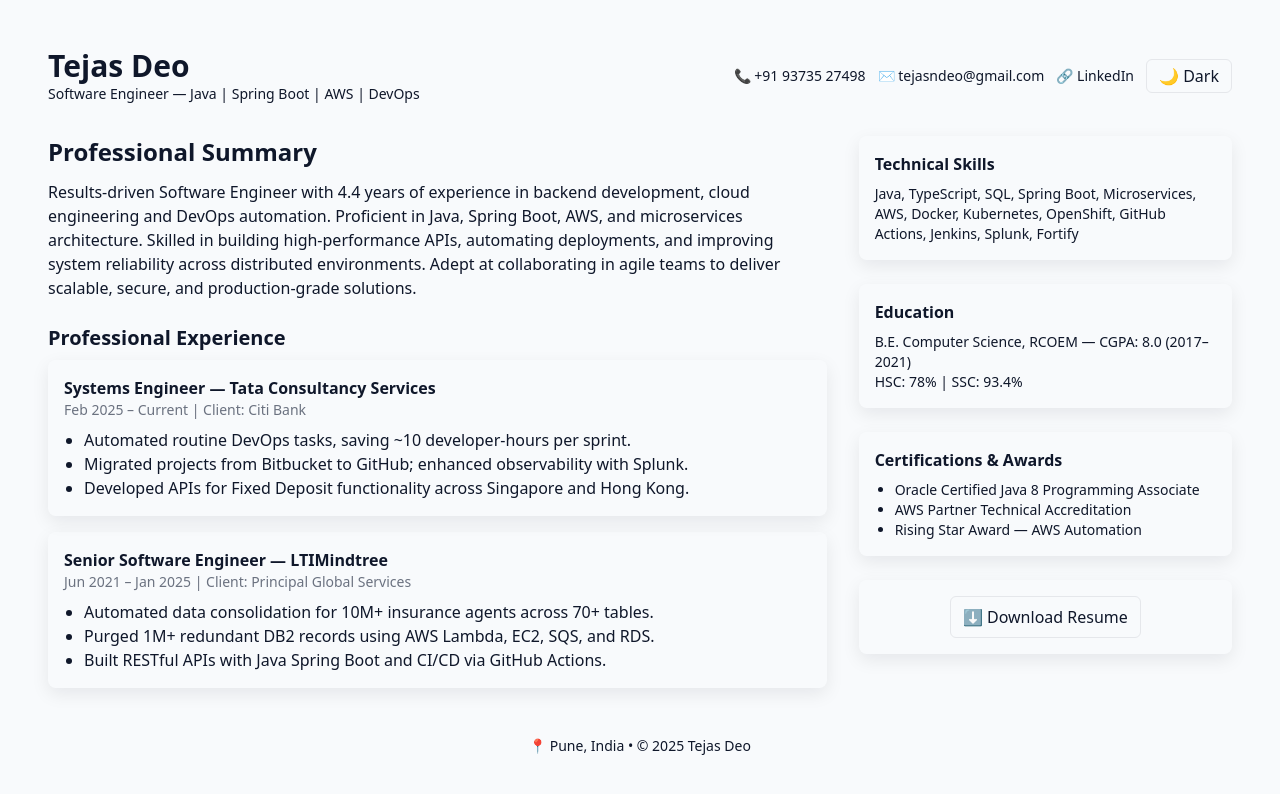
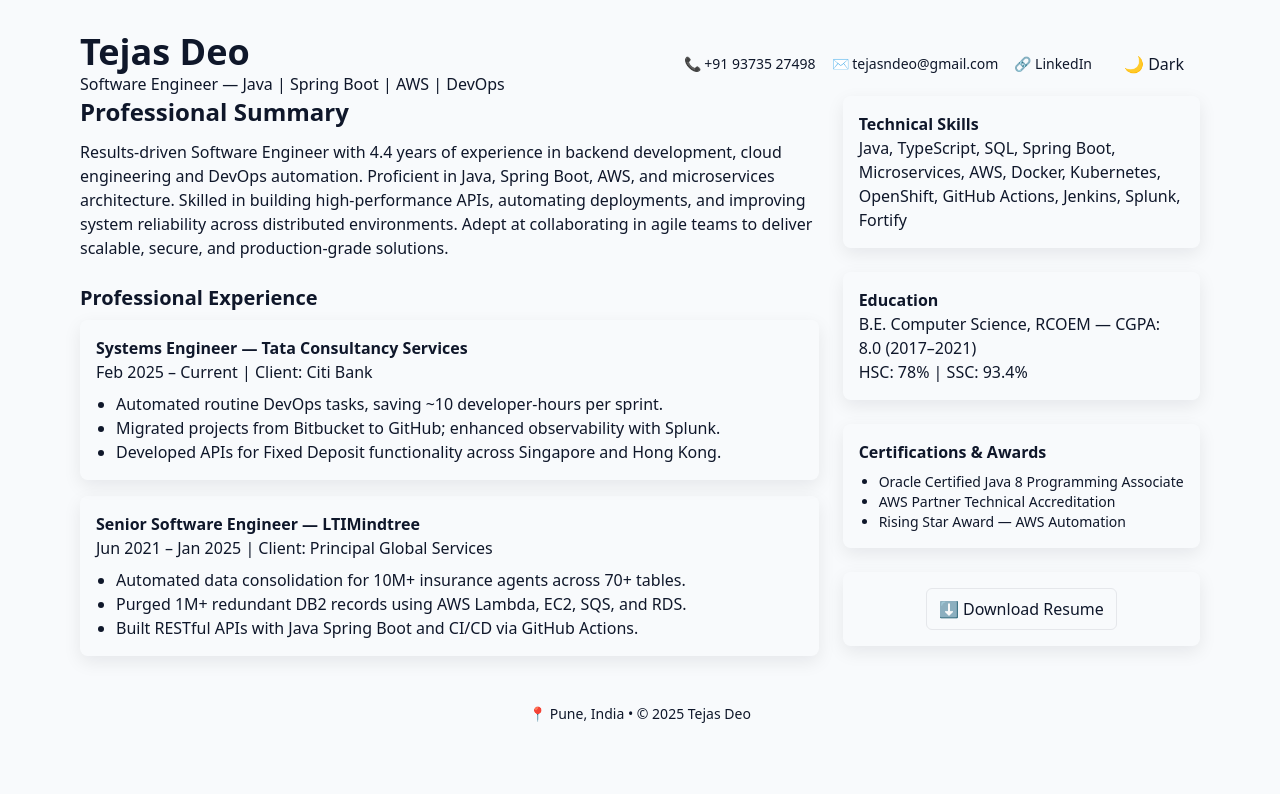
Before and after one commit to tejasdeo/tejas-portfolio, a React (Create React App) app: page / in a window 1280 px wide. Shown: the top 794 px of the page. Built offline with nearby package versions, Linux system fonts and the light colour scheme.

Commit message:
Beautification

```diff
--- a/src/App.jsx
+++ b/src/App.jsx
@@ -14,7 +14,7 @@
   return (
     <button
       onClick={() => setMode(prev => prev === 'light' ? 'dark' : 'light')}
-      className="px-3 py-1 border rounded-md hover:opacity-90">
+      className="w-full sm:w-auto text-sm sm:text-base py-2 px-4 rounded-xl">
       {mode === 'light' ? '🌙 Dark' : '☀️ Light'}
     </button>
   );
@@ -22,13 +22,13 @@
 
 export default function App() {
   return (
-    <div className="min-h-screen p-6 md:p-12">
-      <header className="flex items-center justify-between mb-8">
+    <div className="px-4 sm:px-8 md:px-12 lg:px-20 py-8">
+      <header className="flex flex-col sm:flex-row items-center sm:justify-between gap-4">
         <div>
-          <h1 className="text-3xl font-bold">Tejas Deo</h1>
-          <p className="text-sm">Software Engineer — Java | Spring Boot | AWS | DevOps</p>
+          <h1 className="text-2xl sm:text-3xl md:text-4xl font-bold">Tejas Deo</h1>
+          <p className="text-sm sm:text-base leading-relaxed">Software Engineer — Java | Spring Boot | AWS | DevOps</p>
         </div>
-        <div className="flex items-center gap-3">
+        <div className="flex flex-col sm:flex-row items-center sm:justify-between gap-4">
           <a href="tel:+919373527498" className="text-sm">📞 +91 93735 27498</a>
           <a href="mailto:tejasndeo@gmail.com" className="text-sm">✉️ tejasndeo@gmail.com</a>
           <a href="https://www.linkedin.com/in/tejas-deo-32275217b/" target="_blank" rel="noreferrer" className="text-sm">🔗 LinkedIn</a>
@@ -36,16 +36,16 @@
         </div>
       </header>
 
-      <main className="grid grid-cols-1 md:grid-cols-3 gap-8">
+      <main className="grid grid-cols-1 sm:grid-cols-2 lg:grid-cols-3 gap-6">
         <section className="md:col-span-2">
           <h2 className="text-2xl font-semibold mb-3">Professional Summary</h2>
-          <p className="mb-4">Results-driven Software Engineer with 4.4 years of experience in backend development, cloud engineering and DevOps automation. Proficient in Java, Spring Boot, AWS, and microservices architecture. Skilled in building high-performance APIs, automating deployments, and improving system reliability across distributed environments. Adept at collaborating in agile teams to deliver scalable, secure, and production-grade solutions.</p>
+          <p className="text-sm sm:text-base leading-relaxed">Results-driven Software Engineer with 4.4 years of experience in backend development, cloud engineering and DevOps automation. Proficient in Java, Spring Boot, AWS, and microservices architecture. Skilled in building high-performance APIs, automating deployments, and improving system reliability across distributed environments. Adept at collaborating in agile teams to deliver scalable, secure, and production-grade solutions.</p>
 
           <h3 className="text-xl font-semibold mt-6 mb-2">Professional Experience</h3>
           <div className="space-y-4">
             <div className="card">
               <h4 className="font-bold">Systems Engineer — Tata Consultancy Services</h4>
-              <p className="text-sm text-gray-500">Feb 2025 – Current | Client: Citi Bank</p>
+              <p className="text-sm sm:text-base leading-relaxed">Feb 2025 – Current | Client: Citi Bank</p>
               <ul className="list-disc ml-5 mt-2">
                 <li>Automated routine DevOps tasks, saving ~10 developer-hours per sprint.</li>
                 <li>Migrated projects from Bitbucket to GitHub; enhanced observability with Splunk.</li>
@@ -55,7 +55,7 @@
 
             <div className="card">
               <h4 className="font-bold">Senior Software Engineer — LTIMindtree</h4>
-              <p className="text-sm text-gray-500">Jun 2021 – Jan 2025 | Client: Principal Global Services</p>
+              <p className="text-sm sm:text-base leading-relaxed">Jun 2021 – Jan 2025 | Client: Principal Global Services</p>
               <ul className="list-disc ml-5 mt-2">
                 <li>Automated data consolidation for 10M+ insurance agents across 70+ tables.</li>
                 <li>Purged 1M+ redundant DB2 records using AWS Lambda, EC2, SQS, and RDS.</li>
@@ -68,13 +68,13 @@
         <aside className="space-y-6">
           <div className="card">
             <h3 className="font-semibold">Technical Skills</h3>
-            <p className="text-sm mt-2">Java, TypeScript, SQL, Spring Boot, Microservices, AWS, Docker, Kubernetes, OpenShift, GitHub Actions, Jenkins, Splunk, Fortify</p>
+            <p className="text-sm sm:text-base leading-relaxed">Java, TypeScript, SQL, Spring Boot, Microservices, AWS, Docker, Kubernetes, OpenShift, GitHub Actions, Jenkins, Splunk, Fortify</p>
           </div>
 
           <div className="card">
             <h3 className="font-semibold">Education</h3>
-            <p className="text-sm mt-2">B.E. Computer Science, RCOEM — CGPA: 8.0 (2017–2021)</p>
-            <p className="text-sm">HSC: 78% | SSC: 93.4%</p>
+            <p className="text-sm sm:text-base leading-relaxed">B.E. Computer Science, RCOEM — CGPA: 8.0 (2017–2021)</p>
+            <p className="text-sm sm:text-base leading-relaxed">HSC: 78% | SSC: 93.4%</p>
           </div>
 
           <div className="card">
```
Also changed, not shown: package.json (+6 -9 lines), 1 other file (tests, documents, lock files or other folders).
